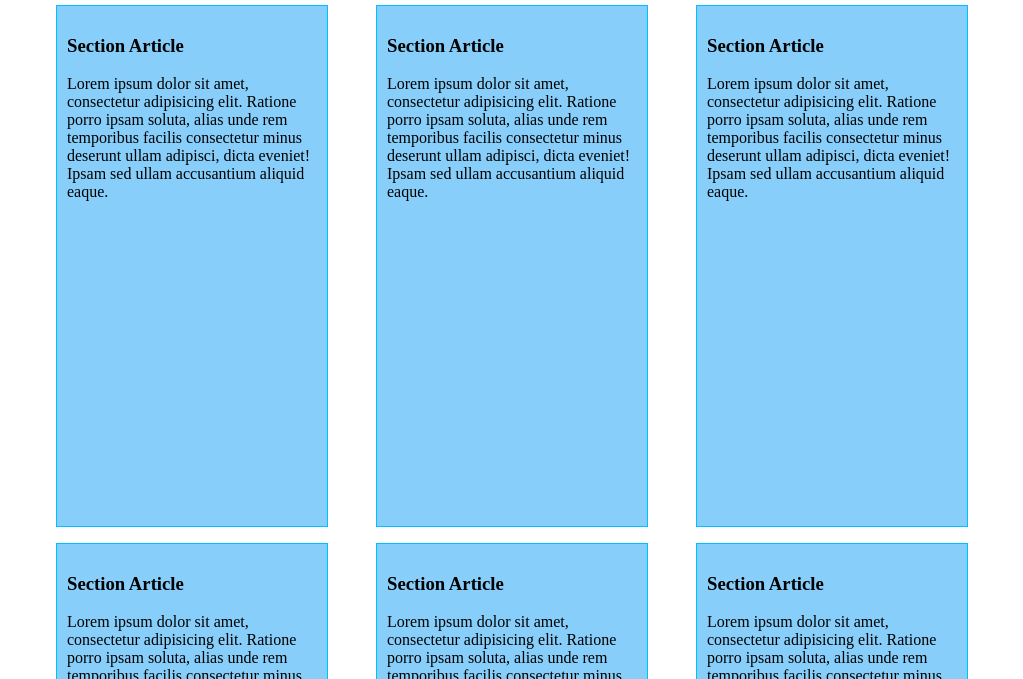
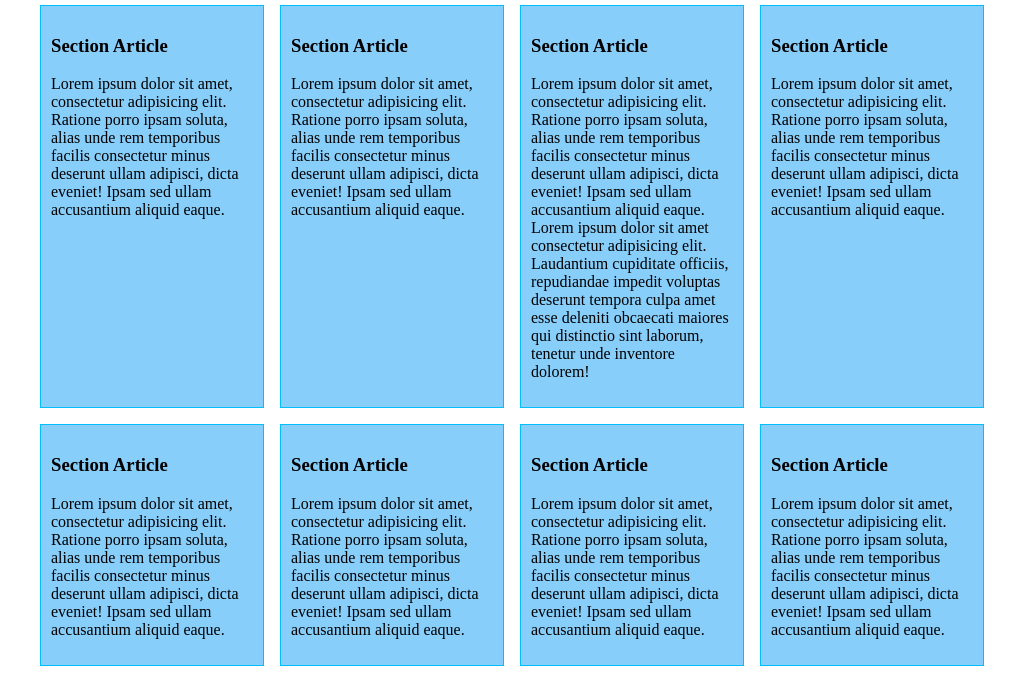
Before and after one commit to timegated/css-test-area, a plain HTML site: page flex-box-flow/index.html in a window 1280 px wide. Shown: the part 83-762 px from the top of the page, without its empty margins (128-1151 px from the left). Drawn offline with Linux system fonts and the light colour scheme.

Commit message:
added more articles in flex-bow-flow to demonstrate wrap

```diff
--- a/flex-box-flow/index.html
+++ b/flex-box-flow/index.html
@@ -13,6 +13,26 @@
         <h1>Header Text</h1>
     </header>
     <section>
+        <article class="section-article">
+            <h3>Section Article</h3>
+            <p>Lorem ipsum dolor sit amet, consectetur adipisicing elit. Ratione porro ipsam soluta, alias unde rem
+                temporibus facilis consectetur minus deserunt ullam adipisci, dicta eveniet! Ipsam sed ullam accusantium
+                aliquid eaque.</p>
+        </article>
+        <article class="section-article">
+            <h3>Section Article</h3>
+            <p>Lorem ipsum dolor sit amet, consectetur adipisicing elit. Ratione porro ipsam soluta, alias unde rem
+                temporibus facilis consectetur minus deserunt ullam adipisci, dicta eveniet! Ipsam sed ullam accusantium
+                aliquid eaque.</p>
+        </article>
+        <article class="section-article">
+            <h3>Section Article</h3>
+            <p>Lorem ipsum dolor sit amet, consectetur adipisicing elit. Ratione porro ipsam soluta, alias unde rem
+                temporibus facilis consectetur minus deserunt ullam adipisci, dicta eveniet! Ipsam sed ullam accusantium
+                aliquid eaque. Lorem ipsum dolor sit amet consectetur adipisicing elit. Laudantium cupiditate officiis,
+                repudiandae impedit voluptas deserunt tempora culpa amet esse deleniti obcaecati maiores qui distinctio
+                sint laborum, tenetur unde inventore dolorem!</p>
+        </article>
         <article class="section-article">
             <h3>Section Article</h3>
             <p>Lorem ipsum dolor sit amet, consectetur adipisicing elit. Ratione porro ipsam soluta, alias unde rem
--- a/flex-box-flow/style.css
+++ b/flex-box-flow/style.css
@@ -9,22 +9,24 @@ header {
     justify-content: center;
     color: #FFF8DC;
 }
+
 footer {
     display: flex;
     justify-content: center;
     background: #D2B48C;
 }
+
 section {
     display: flex;
+    flex-direction: row;
     flex-wrap: wrap;
     flex: 200px;
 }
 
-.section-article {
-    width: 250px;
-    height: 500px;
+article {
+    flex: 200px;
     padding: 10px;
-    margin: .5rem auto;
+    margin: .5rem;
     background: #87CEFA;
     border: 1px solid #00BFFF;
 }
```
Also changed, not shown: normal-flow/index.html (+0 -1 lines).
